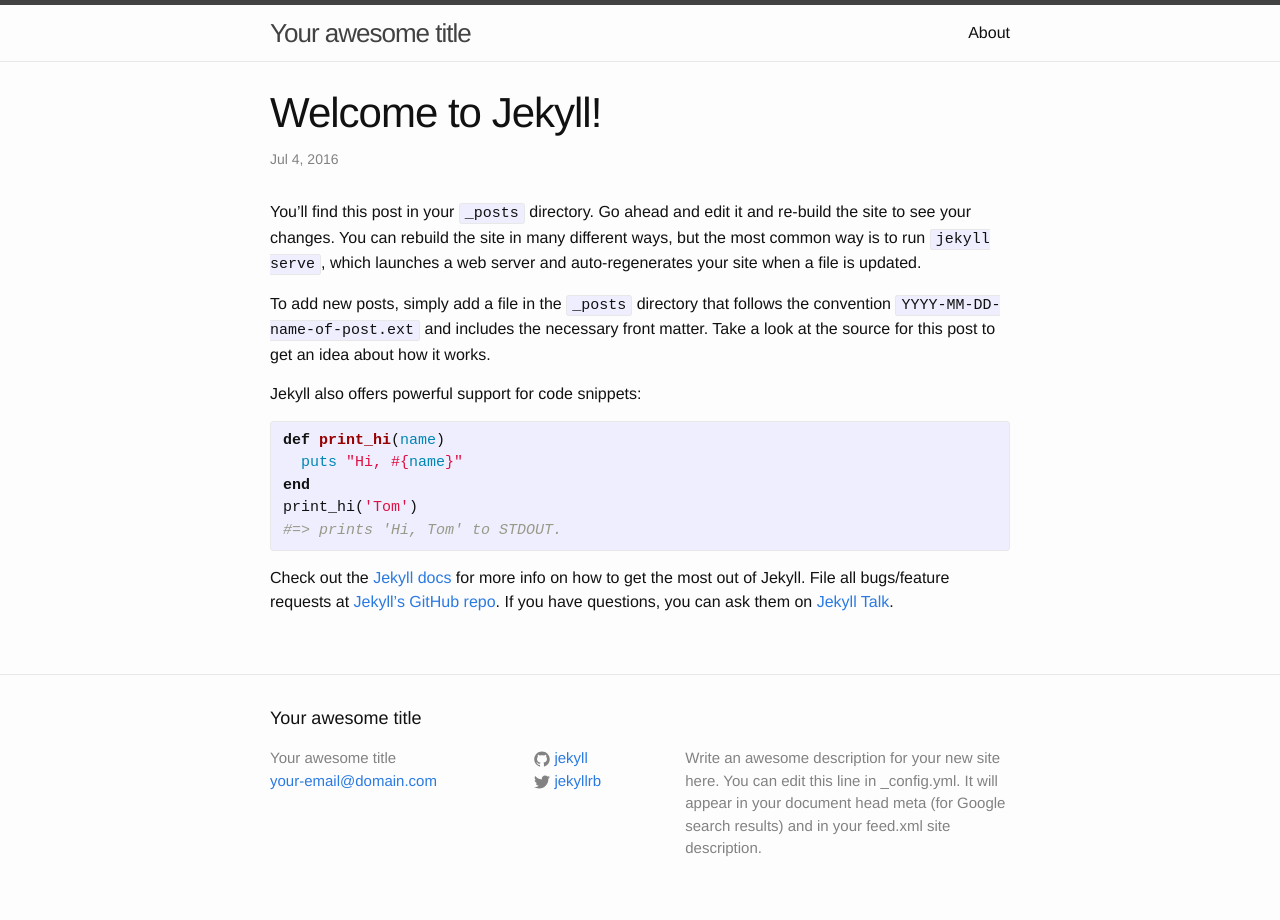
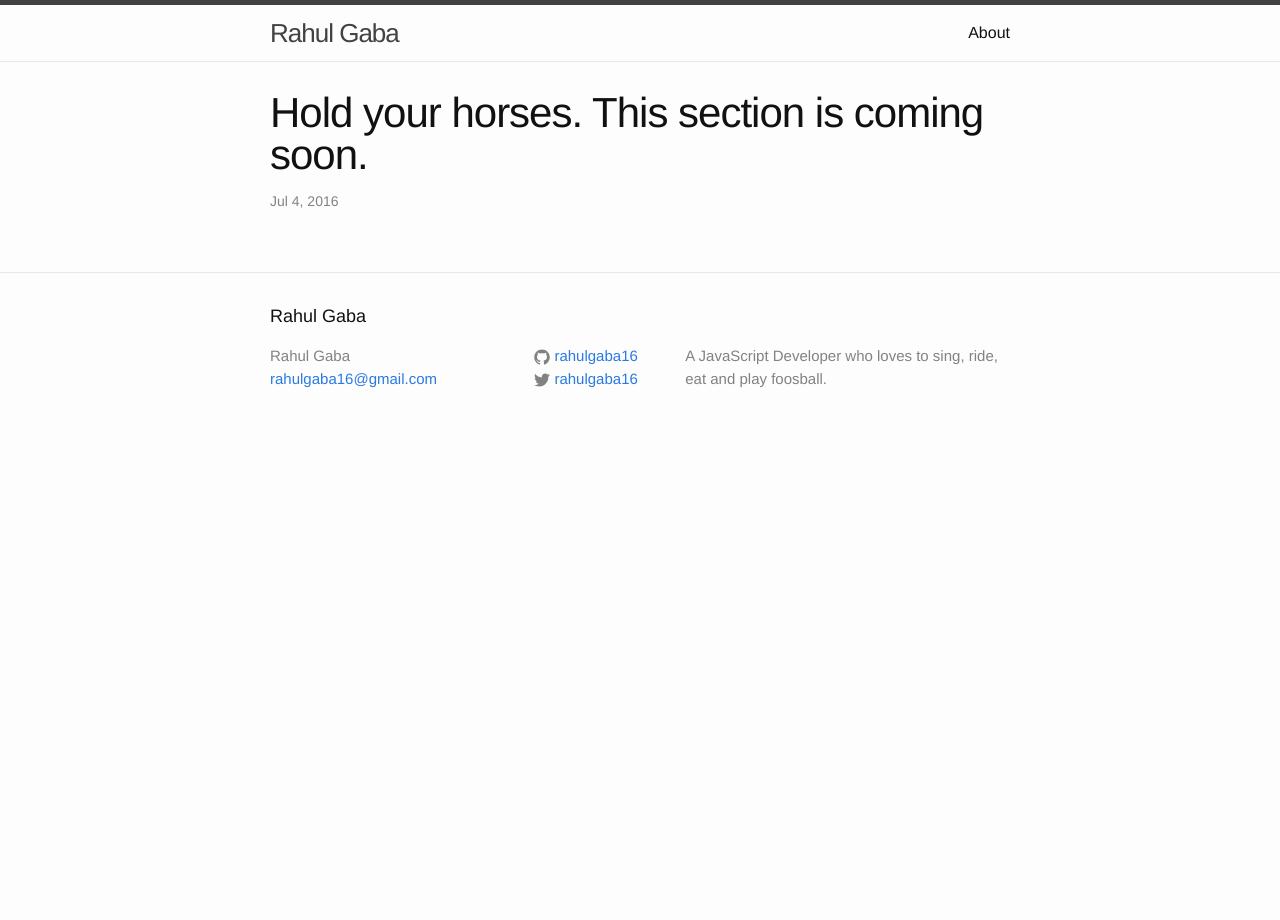
Before and after one commit to rgabs/rgabs.github.io, a Jekyll site: the page built from _posts/2016-07-04-welcome-to-jekyll.markdown, in a window 1280 px wide. Built offline with Jekyll 4.4.1, drawn with Linux system fonts in a browser that asks for light colours.

Commit message:
text changes

```diff
--- a/_config.yml
+++ b/_config.yml
@@ -6,16 +6,14 @@
 # 'jekyll serve'. If you change this file, please restart the server process.
 
 # Site settings
-title: Your awesome title
-email: your-email@domain.com
+title: Rahul Gaba
+email: rahulgaba16@gmail.com
 description: > # this means to ignore newlines until "baseurl:"
-  Write an awesome description for your new site here. You can edit this
-  line in _config.yml. It will appear in your document head meta (for
-  Google search results) and in your feed.xml site description.
+  A JavaScript Developer who loves to sing, ride, eat and play foosball.
 baseurl: "" # the subpath of your site, e.g. /blog
-url: "http://yourdomain.com" # the base hostname & protocol for your site
-twitter_username: jekyllrb
-github_username:  jekyll
+url: "http://rahulgaba.com" # the base hostname & protocol for your site
+twitter_username: rahulgaba16
+github_username:  rahulgaba16
 
 # Build settings
 markdown: kramdown
--- a/_posts/2016-07-04-welcome-to-jekyll.markdown
+++ b/_posts/2016-07-04-welcome-to-jekyll.markdown
@@ -1,25 +1,14 @@
 ---
 layout: post
-title:  "Welcome to Jekyll!"
+title:  "Hold your horses. This section is coming soon."
 date:   2016-07-04 23:12:10 +0530
 categories: jekyll update
 ---
-You’ll find this post in your `_posts` directory. Go ahead and edit it and re-build the site to see your changes. You can rebuild the site in many different ways, but the most common way is to run `jekyll serve`, which launches a web server and auto-regenerates your site when a file is updated.
 
-To add new posts, simply add a file in the `_posts` directory that follows the convention `YYYY-MM-DD-name-of-post.ext` and includes the necessary front matter. Take a look at the source for this post to get an idea about how it works.
-
-Jekyll also offers powerful support for code snippets:
-
-{% highlight ruby %}
+<!-- {% highlight ruby %}
 def print_hi(name)
   puts "Hi, #{name}"
 end
 print_hi('Tom')
 #=> prints 'Hi, Tom' to STDOUT.
-{% endhighlight %}
-
-Check out the [Jekyll docs][jekyll-docs] for more info on how to get the most out of Jekyll. File all bugs/feature requests at [Jekyll’s GitHub repo][jekyll-gh]. If you have questions, you can ask them on [Jekyll Talk][jekyll-talk].
-
-[jekyll-docs]: http://jekyllrb.com/docs/home
-[jekyll-gh]:   https://github.com/jekyll/jekyll
-[jekyll-talk]: https://talk.jekyllrb.com/
+{% endhighlight %} -->
```
Also changed, not shown: about.md (+2 -8 lines).
